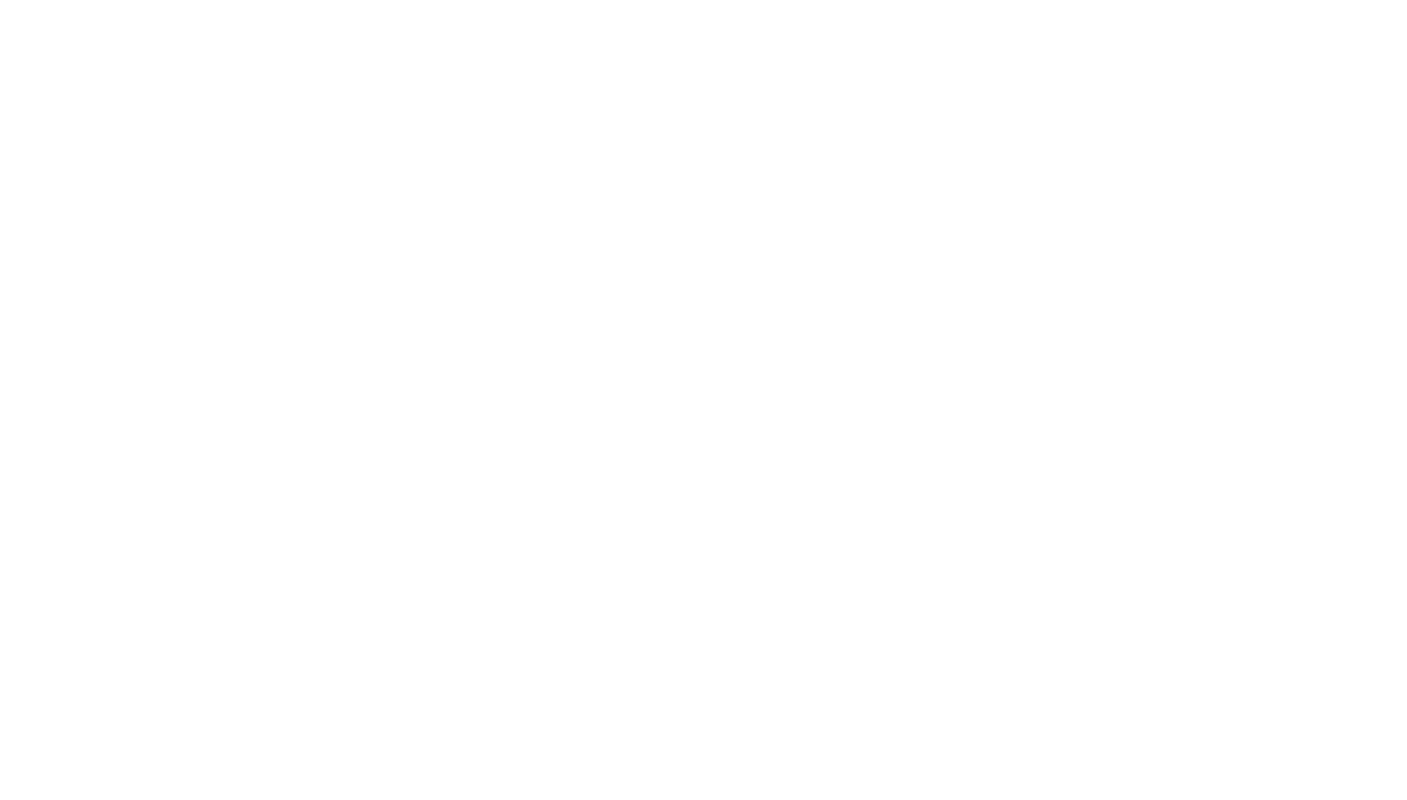
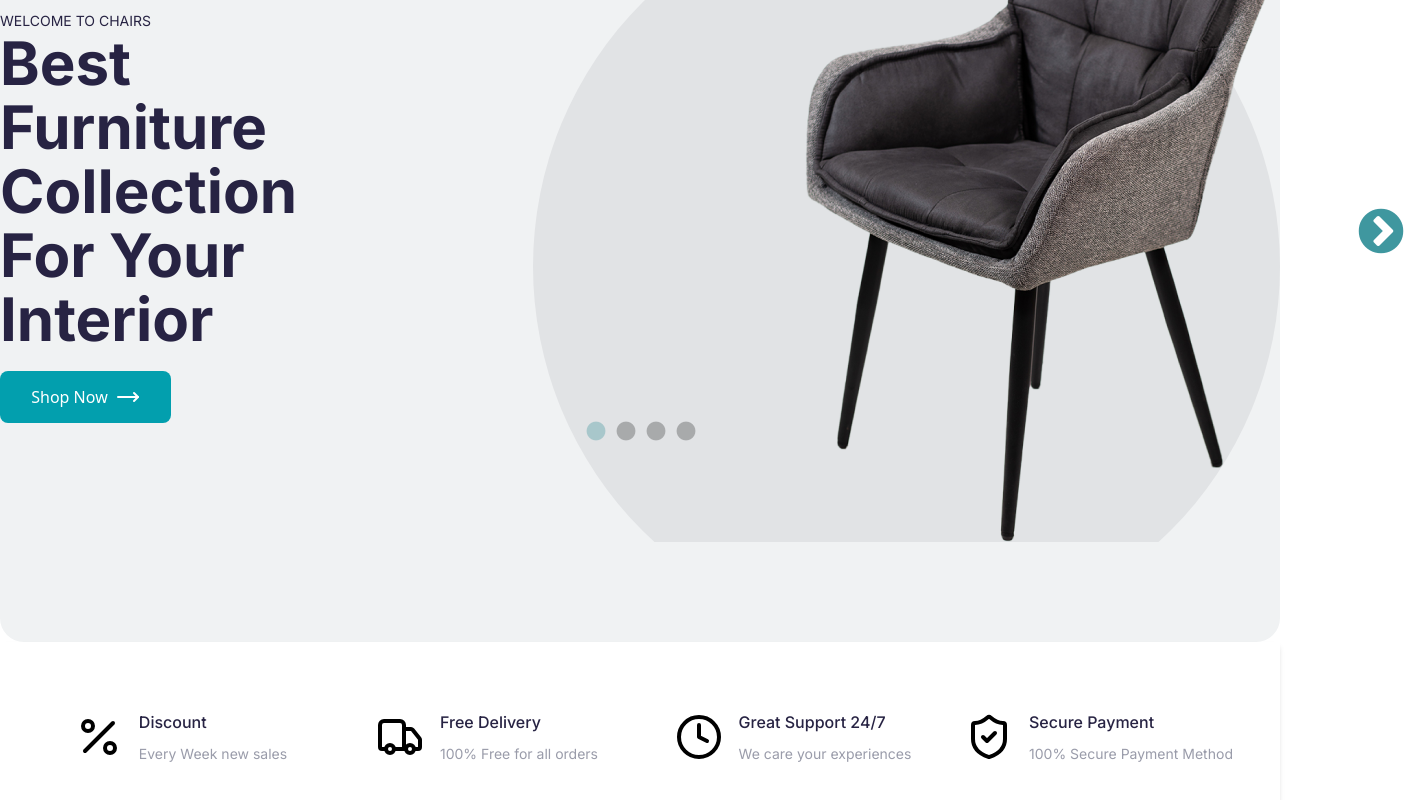
Before and after one commit to deepakScript/e-commerce, a React (Vite) app: page / in a window 1280 px wide. Before the commit this address led to /login. Shown: the part 412-1212 px from the top of the page, 1407 px wide, since content can reach past the window. Before the commit the page ends 800 px from the top, so only its background shows below. Built offline with nearby package versions, Linux system fonts and the light colour scheme.

Commit message:
feat: implement Delivery component and integrate it into Home page fix: update authentication logic in AuthCheck component refactor: clean up MainLayout routes and improve component structure style: enhance Banner component with improved styling and layout

```diff
--- a/src/AuthCheck/AuthCheck.jsx
+++ b/src/AuthCheck/AuthCheck.jsx
@@ -1,17 +1,22 @@
 import { Navigate, useLocation } from "react-router";
 
+
 const AuthCheck = ({children}) => {
-    const isAuthenticate = false;
+
+    const isAuthenticate = true;
+
     const location = useLocation();
 
-    if (!isAuthenticate) {
-        return <Navigate to="/login" state={
+    if(!isAuthenticate) {
+        return <Navigate to='/auth/login' state={
             {
                 from: location
             }
-        }  />;
+        } />
     }
+
     return children;
-}
 
-export default AuthCheck
+};
+
+export default AuthCheck;
--- a/src/Components/Banner/Banner.jsx
+++ b/src/Components/Banner/Banner.jsx
@@ -1,72 +1,74 @@
 
-import "slick-carousel/slick/slick.css"
-import "slick-carousel/slick/slick-theme.css"
-import Slider from "react-slick"
-import { MoveRight } from "lucide-react"
+import "slick-carousel/slick/slick.css";
+import "slick-carousel/slick/slick-theme.css";
+import Slider from "react-slick";
+import { MoveLeft, MoveRight } from "lucide-react";
 
 const Banner = () => {
+
     const products = [
         {
-            id:1,
-            title: "Best Furniture Collection for your interior",
-            subTitle: "Welcome to chairs",
+            id: 1,
+            title: "Best Furniture collection for your interior",
+            subTitle: "welcome to chairs",
             image: "/src/assets/Banner/banner_image.png"
         },
         {
-            id:1,
-            title: "Best Furniture Collection for your interior",
-            subTitle: "Welcome to chairs",
+            id: 2,
+            title: "Best Furniture collection for your interior",
+            subTitle: "welcome to chairs",
             image: "/src/assets/Banner/banner_image.png"
         },
         {
-            id:1,
-            title: "Best Furniture Collection for your interior",
-            subTitle: "Welcome to chairs",
+            id: 3,
+            title: "Best Furniture collection for your interior",
+            subTitle: "welcome to chairs",
             image: "/src/assets/Banner/banner_image.png"
         },
         {
-            id:1,
-            title: "Best Furniture Collection for your interior",
-            subTitle: "Welcome to chairs",
+            id: 4,
+            title: "Best Furniture collection for your interior",
+            subTitle: "welcome to chairs",
             image: "/src/assets/Banner/banner_image.png"
-        }
+        },
     ]
 
-    function SimpleSlider() {
-        const settings = {
-            dots: true,
-            infinite: true,
-            speed: 500,
-            slidesToShow: 1,
-            slidesToScroll: 1
-        }
+    const settings = {
+        dots: true,
+        infinite: true,
+        speed: 500,
+        slidesToShow: 1,
+        slidesToScroll: 1,
     };
+
     return (
-        <div className='lg:container '>
-            <div className="slider-container">
+        <div className="lg:container">
+            <div className="slider-container slider_container w-full h-full">
                 <Slider {...settings}>
                     {
-                        products?.map((product) =>{
+                        products?.map((product) => (
                             <div key={product?.id} className="banner_slide_item">
-                                {/*banner text */}
+
+                                {/* banner text  */}
                                 <div className="banner_text">
-                                    <p>{product?.subTitle}</p>
-                                    <h3>{product?.title}</h3>
-                                    <button>shop now <MoveRight /> </button>
-
+                                    <p className="text-sm font-inter text-[#272343] uppercase font-normal">{product?.subTitle}</p>
+                                    <h3 className="text-6xl text-[#272343] font-inter capitalize leading-16 max-w-[631px] w-full font-bold mb-5">{product?.title}</h3>
+                                    <button className="max-w-[171px] w-full flex items-center justify-center gap-2 h-[52px] bg-[#029fae] rounded-lg capitalize text-white cursor-pointer">shop now <MoveRight /></button>
                                 </div>
 
-                                {/*banner image */}
-                                <div className="banner_image">
+
+                                {/* banner image  */}
+                                <div className="banner_image  w-full h-full flex items-center justify-end">
                                     <img src={product?.image} alt={product?.title} />
                                 </div>
+
                             </div>
-                        })
+                        ))
                     }
                 </Slider>
             </div>
         </div>
-    )
-}
+    );
+};
 
-export default Banner
+export default Banner;
--- /dev/null
+++ b/src/Components/Delivery/Delivery.jsx
@@ -0,0 +1,60 @@
+import { Clock, Percent, ShieldCheck, Truck } from "lucide-react"
+
+const Delivery = () => {
+  return (
+    <div className="lg:container flex items-center justify-between py-10">
+        <div className="grid grid-cols-4 place-items-center w-full ">
+            <div className="delivery-wrapper ">
+                <div className="flex items-center gap-4 text-black">
+                    <p> <Percent size='3rem' /> </p>
+                    <div>
+                        <h4 className="text-base text-[#272343] capitalize font-inter
+                        font-medium mb-2.5">Discount</h4>
+                        <h4 className="text-sm text-[#9a9caa] font-inter
+                        font-normal">Every Week new sales</h4>
+                    </div>
+                </div>
+            </div>
+
+            <div className="delivery-wrapper ">
+                <div className="flex items-center gap-4 text-black">
+                    <p> <Truck size='3rem' /> </p>
+                    <div>
+                        <h4 className="text-base text-[#272343] capitalize font-inter
+                        font-medium mb-2.5">Free Delivery</h4>
+                        <h4 className="text-sm text-[#9a9caa] font-inter
+                        font-normal">100% Free for all orders</h4>
+                    </div>
+                </div>
+            </div>
+
+            <div className="delivery-wrapper ">
+                <div className="flex items-center gap-4 text-black">
+                    <p> <Clock size='3rem' /> </p>
+                    <div>
+                        <h4 className="text-base text-[#272343] capitalize font-inter
+                        font-medium mb-2.5">Great Support 24/7</h4>
+                        <h4 className="text-sm text-[#9a9caa] font-inter
+                        font-normal">We care your experiences</h4>
+                    </div>
+                </div>
+            </div>
+
+            <div className="delivery-wrapper ">
+                <div className="flex items-center gap-4 text-black">
+                    <p> <ShieldCheck size='3rem' /> </p>
+                    <div>
+                        <h4 className="text-base text-[#272343] capitalize font-inter
+                        font-medium mb-2.5">Secure Payment</h4>
+                        <h4 className="text-sm text-[#9a9caa] font-inter
+                        font-normal">100% Secure Payment Method</h4>
+                    </div>
+                </div>
+            </div>
+        </div>
+
+    </div>
+  )
+}
+
+export default Delivery
--- a/src/MainLayout/MainLayout.jsx
+++ b/src/MainLayout/MainLayout.jsx
@@ -1,35 +1,41 @@
-import { BrowserRouter, Route, Routes } from "react-router"
-import Navbar from "../Components/Navbar/Navbar"
-import Home from "./../Pages/Home/Home";
-import Auth from "./../Pages/Auth/Auth";
-import Login from "./../Pages/Auth/Login/Login";
-import Register from "./../Pages/Auth/Register/Register";
-import Error from "./../Pages/Error/Error";
+import { BrowserRouter, Route, Routes } from "react-router";
+import Navbar from './../Components/Navbar/Navbar';
+import Home from "../Pages/Home/Home";
+import Auth from "../Pages/Auth/Auth";
+import Login from "../Pages/Auth/Login/Login";
+import Register from "../Pages/Auth/Register/Register";
+import Error from "../Pages/Error/Error";
 import AuthCheck from "../AuthCheck/AuthCheck";
+
+
+
 const MainLayout = () => {
     return (
+
         <BrowserRouter>
+            {/* navbar  */}
             <Navbar />
             <Routes>
                 <Route path="/" element={
                     <AuthCheck>
-                        <Home />
+                        <Home/>
                     </AuthCheck>
+                } />
+                <Route path="auth" element={<Auth/>}>
+                    <Route path="login" element={<Login/>} />
+                    <Route path="register" element={<Register/>} />
+                </Route>
 
-                } />
-                <Route path="auth" element={<Auth />} />
-                <Route path="/login" element={<Login />} />
-                <Route path="/register" element={<Register />} />
+                {/* not found routes  */}
+                <Route path="*" element={<Error/> } />
+            </Routes>
+
+            {/* footer component  */}
 
 
-                {/* Error page route */}
-                <Route path="*" element={<Error />} />
+        </BrowserRouter>
 
+    );
+};
 
-
-            </Routes>
-        </BrowserRouter>
-    )
-}
-
-export default MainLayout
+export default MainLayout;
--- a/src/Pages/Home/Home.jsx
+++ b/src/Pages/Home/Home.jsx
@@ -1,14 +1,20 @@
 import React from 'react'
 import Banner from '../../Components/Banner/Banner'
+import Delivery from '../../Components/Delivery/Delivery'
 
 const Home = () => {
   return (
     <div>
+      {/*banner components */}
+      <div className='w-full min-h-[850px] bg-[#f0f2f3] flex items-center justify-center
+      rounded-3xl'>
+       <Banner></Banner>
+      </div>
 
-      {/*banner components */}
-      <div className='w-full min-h-[850px] bg-[#f0f2f3] flex items-center justify-center'>
-        <Banner />
 
+      {/* delivey componet */}
+      <div className='w-full min-h-[150px] bg-white shadow-md p-7' >
+        <Delivery></Delivery>
       </div>
     </div>
   )
```
